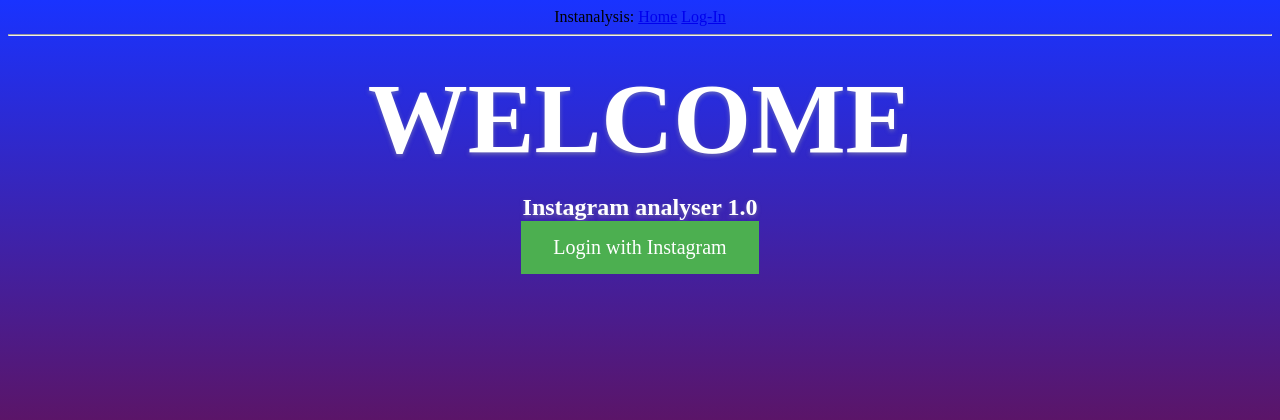
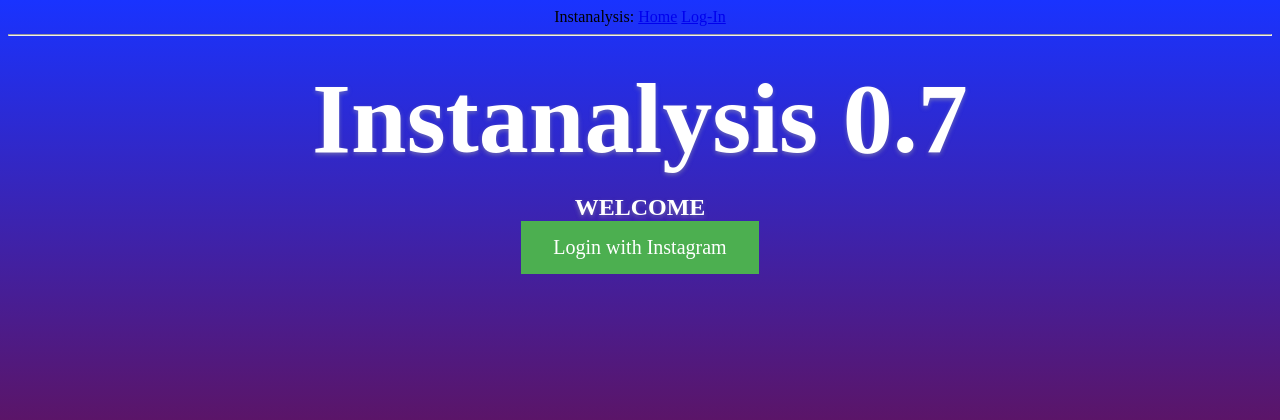
Before and after one commit to ArisPV/CS411-Project, a Flask app: page / in a window 1280 px wide. Shown: the top 420 px of the page. Run offline with Flask 2, Linux system fonts and the light colour scheme; parts of the project's set-up code (start-up, migrations or seed data) failed here and were passed over.

Commit message:
minor format change to index

```diff
--- a/instanalysis/app/templates/index.html
+++ b/instanalysis/app/templates/index.html
@@ -2,8 +2,8 @@
 
 {% block content %}
 
-        <h1> WELCOME </h1>
-        <h2>Instagram analyser 1.0</h2>
+        <h1>Instanalysis 0.7</h1>
+        <h2> WELCOME </h2>
         <!-- <button class="button">Login with Instagram</button>  -->
         <a href="/login" class="button">Login with Instagram</a>
 
```
